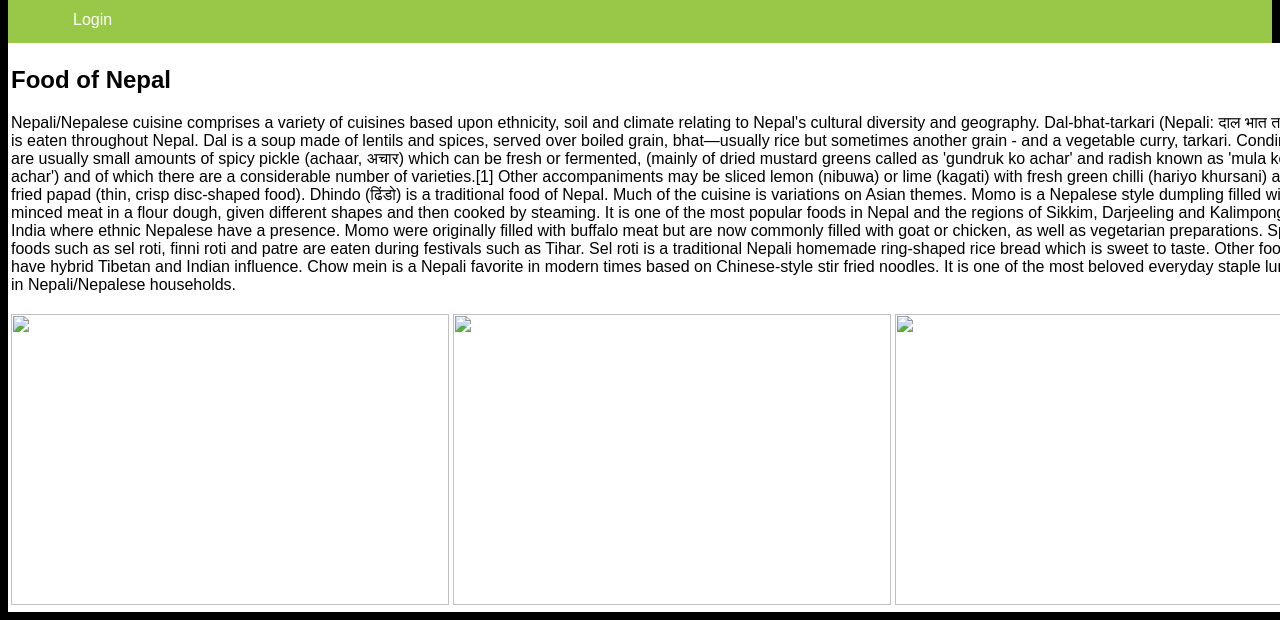
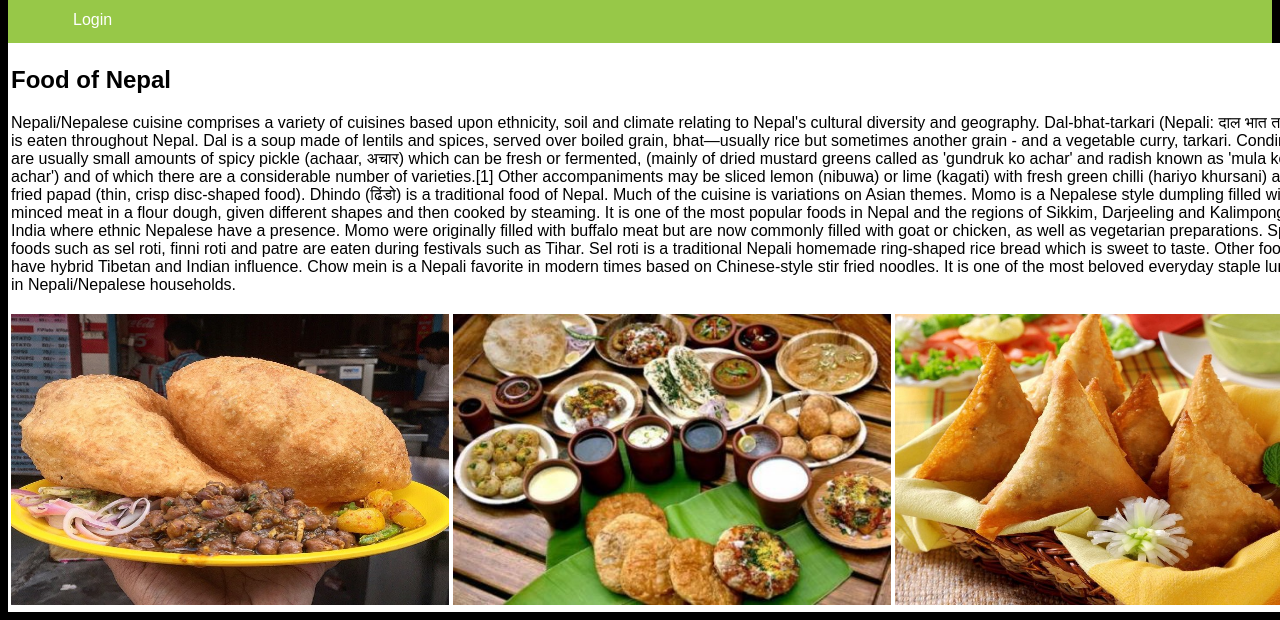
Before and after one commit to USAwalebaba798/1, a plain HTML site: page food.html in a window 1280 px wide. Shown: the part 361-981 px from the top of the page. Drawn offline with Linux system fonts and the light colour scheme.

Commit message:
Update food.html

```diff
--- a/food.html
+++ b/food.html
@@ -32,7 +32,7 @@
     Chow mein is a Nepali favorite in modern times based on Chinese-style stir fried noodles. It is one of the most beloved everyday staple lunches in Nepali/Nepalese households.</p>
 
 </td></tr>
- <tr><td colspan="3"><img src="image/food.jpg" width="438" height="291"></td><td colspan="3" ><img src="image/food1.jpg" width="438" height="291"></td><td colspan="3"><img src="image/food2.jpg" width="438" height="291"></td></tr>
+ <tr><td colspan="3"><img src="food.jpg" width="438" height="291"></td><td colspan="3" ><img src="food1.jpg" width="438" height="291"></td><td colspan="3"><img src="food2.jpg" width="438" height="291"></td></tr>
 
 
 
```
